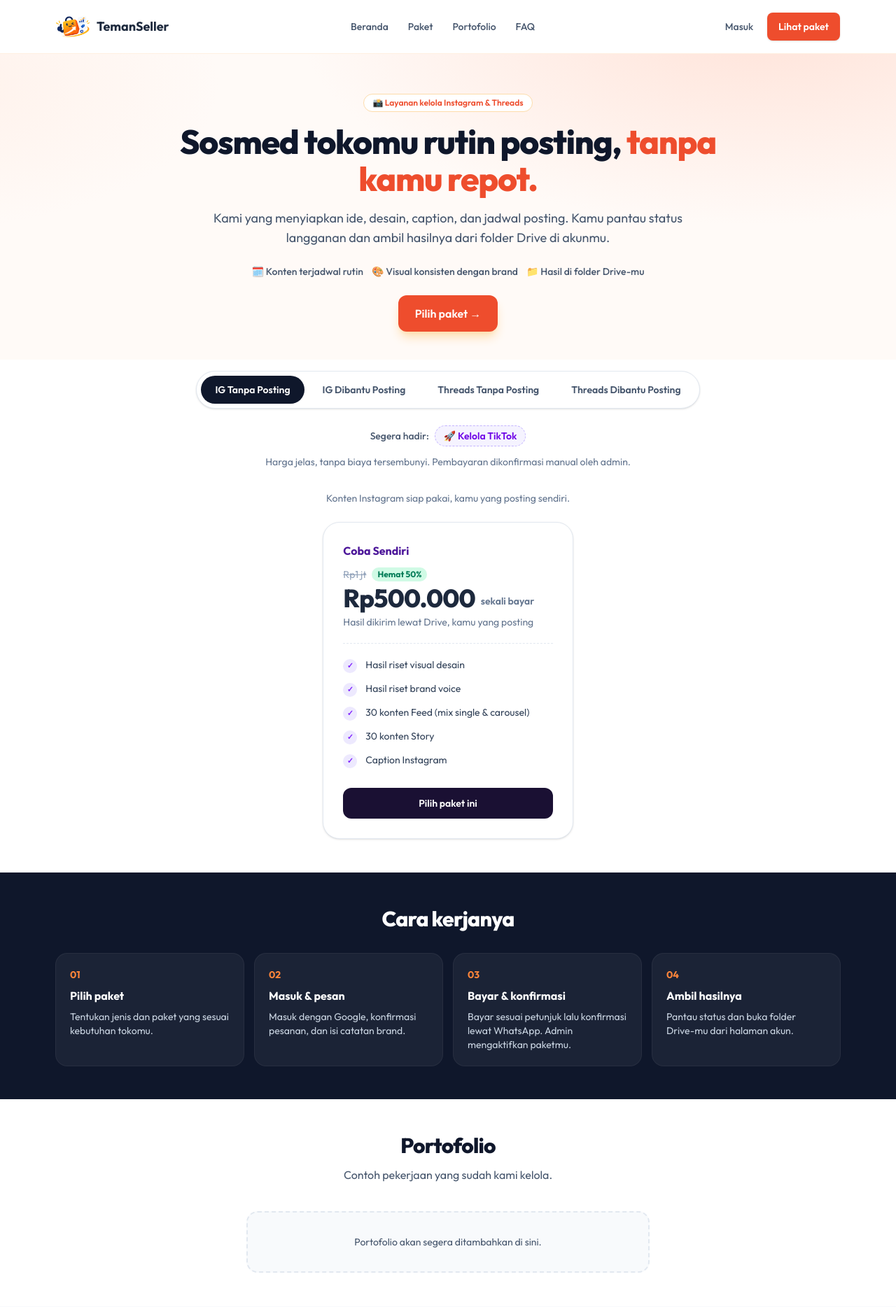
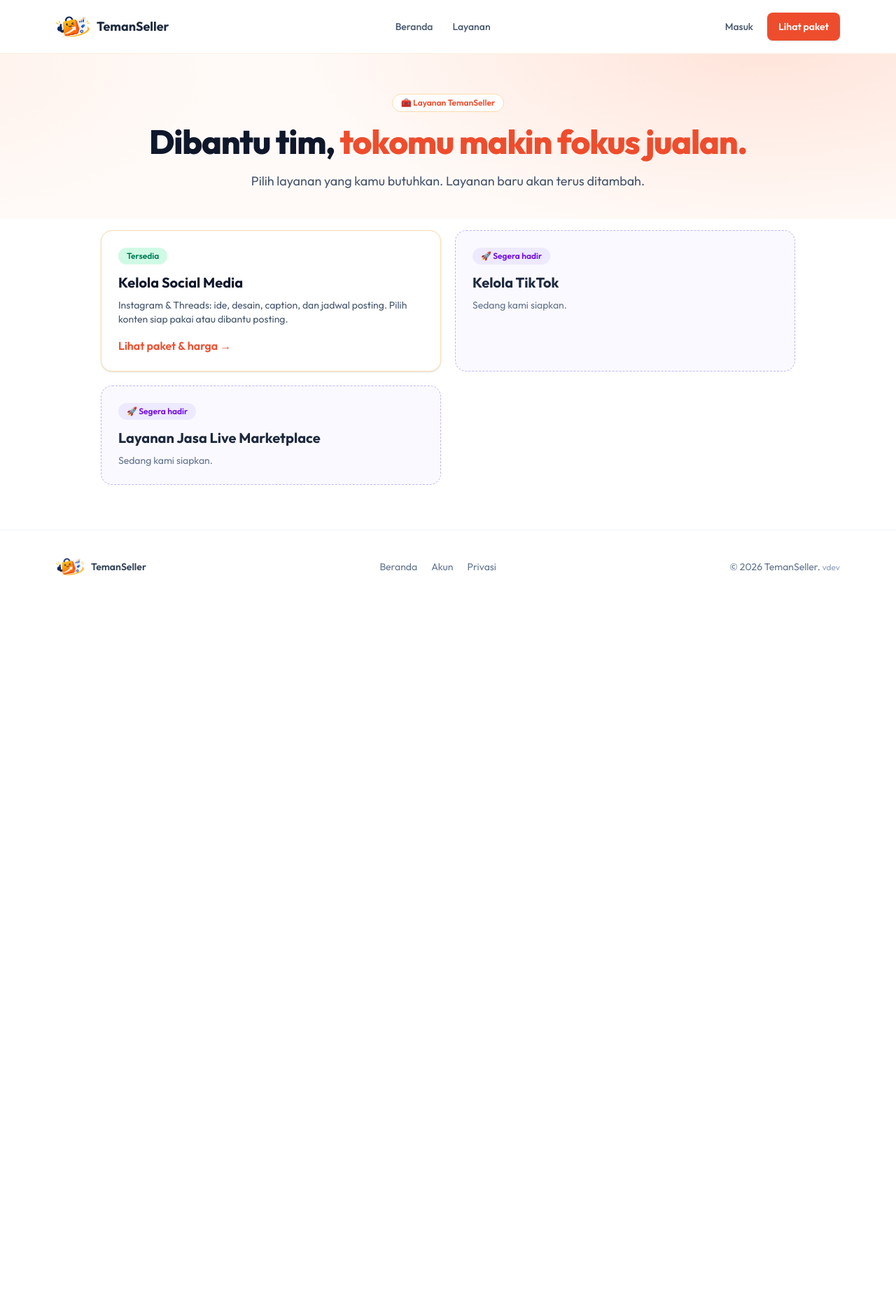
Before and after one commit to Rzzkan/spill-toko-server, a Laravel app: page /layanan in a window 1280 px wide. Shown: the top 1868 px of the page at 70% size. After the commit the page ends 823 px from the top, so only its background shows below. Run offline with Laravel 12, Linux system fonts and the light colour scheme; data comes from the database, SQL or seed files in the repository; data that the repository does not hold is empty; style sheets or scripts are compiled from the project's sources.

Commit message:
Layanan: /layanan jadi daftar layanan, paket pindah ke /layanan-kelola-sosmed, Segera hadir (TikTok di daftar, Live Marketplace di menu)
Co-Authored-By: Claude Sonnet 5.5 <noreply@anthropic.com>
Claude-Session: https://claude.ai/code/session_01UFrgoX3v5qNyNE2X11ivUq

```diff
--- a/app/Http/Controllers/Web/LayananController.php
+++ b/app/Http/Controllers/Web/LayananController.php
@@ -21,8 +21,15 @@ class LayananController extends Controller
             ->with(['plans' => fn ($q) => $q->where('is_active', true)->where('price', '>', 0)])->get()->filter(fn ($t) => $t->plans->isNotEmpty())->values();
         return view('public.layanan', [
             'types' => $types, 'portfolio' => ServicePortfolio::query()->where('is_active', true)->orderBy('sort')->orderByDesc('id')->get(),
-            'wa' => Layanan::waUrl(), 'hubUrl' => url('/'), 'soon' => Layanan::comingSoon(),
+            'wa' => Layanan::waUrl(), 'hubUrl' => url('/'),
         ]);
+    }
+
+    /** Daftar semua layanan: kelola sosmed (aktif) + layanan yang segera hadir. */
+    public function overview()
+    {
+        abort_unless(Layanan::enabled(), 404);
+        return view('public.layanan-index', ['soon' => Layanan::comingSoonAll(), 'wa' => Layanan::waUrl(), 'hubUrl' => url('/')]);
     }
 
     /** Gambar portofolio dari storage (tanpa storage:link). Versi di URL hanya untuk cache-busting. */
@@ -37,7 +44,7 @@ class LayananController extends Controller
     public function start(Request $r, int $plan)
     {
         abort_unless(Layanan::enabled(), 404);
-        if (!ServicePlan::orderable()->whereKey($plan)->exists()) return redirect()->route('layanan')->with('error', 'Paket tidak tersedia.');
+        if (!ServicePlan::orderable()->whereKey($plan)->exists()) return redirect()->route('layanan.sosmed')->with('error', 'Paket tidak tersedia.');
         $r->session()->put('layanan_plan', $plan);
         return $r->session()->has('customer_id') ? redirect()->route('portal.layanan') : redirect()->route('portal.login');
     }
--- a/app/Http/Controllers/Web/PublicController.php
+++ b/app/Http/Controllers/Web/PublicController.php
@@ -35,7 +35,7 @@ class PublicController extends Controller
         $on = \App\Services\Layanan::enabled();
         $types = $on ? \App\Models\ServiceType::query()->where('is_active', true)->orderBy('sort')->orderBy('id')
             ->with(['plans' => fn ($q) => $q->where('is_active', true)->where('price', '>', 0)])->get()->filter(fn ($t) => $t->plans->isNotEmpty())->values() : collect();
-        return view('public.hub', ['apps' => $apps, 'layananOn' => $on, 'layananTypes' => $types, 'layananSoon' => $on ? \App\Services\Layanan::comingSoon() : [],
+        return view('public.hub', ['apps' => $apps, 'layananOn' => $on, 'layananTypes' => $types, 'layananSoon' => $on ? \App\Services\Layanan::comingSoonMenu() : [],
             'layananFrom' => $on ? \App\Models\ServicePlan::orderable()->reorder()->min('price') : null]);
     }
 
--- a/app/Services/Layanan.php
+++ b/app/Services/Layanan.php
@@ -10,7 +10,24 @@ class Layanan
     /** Layanan yang segera hadir (mis. "Kelola TikTok"), dipisah koma di Pengaturan. Hanya info, tidak bisa dipesan. */
     public static function comingSoon(): array
     {
-        return array_values(array_filter(array_map(fn ($x) => mb_substr(trim($x), 0, 40), explode(',', (string) Settings::get('layanan.coming_soon', '')))));
+        return self::splitList((string) Settings::get('layanan.coming_soon', ''));
+    }
+
+    /** Layanan segera hadir yang tampil di dropdown menu Layanan (Pengaturan → "Segera hadir di menu"). */
+    public static function comingSoonMenu(): array
+    {
+        return self::splitList((string) Settings::get('layanan.coming_soon_menu', ''));
+    }
+
+    /** Gabungan semua layanan segera hadir (untuk halaman /layanan), tanpa duplikat. */
+    public static function comingSoonAll(): array
+    {
+        return array_values(array_unique(array_merge(self::comingSoon(), self::comingSoonMenu())));
+    }
+
+    private static function splitList(string $v): array
+    {
+        return array_values(array_filter(array_map(fn ($x) => mb_substr(trim($x), 0, 40), explode(',', $v))));
     }
 
     public static function waNumber(): string { return preg_replace('/\D+/', '', (string) Settings::get('layanan.wa_number', '')) ?? ''; }
--- a/app/Support/SettingDefs.php
+++ b/app/Support/SettingDefs.php
@@ -31,7 +31,8 @@ class SettingDefs
 
             // ---- layanan ----
             'layanan.enabled'      => ['group' => 'layanan', 'label' => 'Tampilkan layanan di situs', 'type' => 'bool', 'default' => '1', 'help' => 'Matikan untuk menyembunyikan tab Layanan dan menutup pemesanan.'],
-            'layanan.coming_soon'  => ['group' => 'layanan', 'label' => 'Layanan segera hadir', 'type' => 'text', 'default' => '', 'help' => 'Nama layanan yang akan datang, pisahkan dengan koma (mis. Kelola TikTok, Edit Video). Tampil sebagai info "Segera hadir" di menu dan halaman Layanan; kosongkan untuk menyembunyikan.'],
+            'layanan.coming_soon'  => ['group' => 'layanan', 'label' => 'Layanan segera hadir', 'type' => 'text', 'default' => '', 'help' => 'Nama layanan yang akan datang, pisahkan dengan koma (mis. Kelola TikTok, Edit Video). Tampil di halaman Layanan (/layanan); kosongkan untuk menyembunyikan.'],
+            'layanan.coming_soon_menu' => ['group' => 'layanan', 'label' => 'Segera hadir di menu Layanan', 'type' => 'text', 'default' => '', 'help' => 'Layanan yang tampil dengan label "Segera hadir" di dropdown menu Layanan (mis. Layanan Jasa Live Marketplace), pisahkan dengan koma. Juga ikut tampil di halaman Layanan; kosongkan untuk menyembunyikan.'],
             'layanan.wa_number'    => ['group' => 'layanan', 'label' => 'Nomor WhatsApp admin', 'type' => 'text', 'default' => '', 'help' => 'Format internasional tanpa + (contoh 6281234567890). Dipakai untuk tombol konsultasi & konfirmasi pesanan.'],
             'layanan.wa_template'  => ['group' => 'layanan', 'label' => 'Template pesan WhatsApp', 'type' => 'textarea', 'default' => "Halo TemanSeller, saya ingin konsultasi layanan kelola Instagram & Threads.", 'help' => 'Pesan awal saat calon pelanggan klik WhatsApp.'],
             'layanan.payment_info' => ['group' => 'layanan', 'label' => 'Info pembayaran', 'type' => 'textarea', 'default' => '', 'help' => 'Ditampilkan ke pelanggan setelah memesan (mis. rekening transfer). Pembayaran dikonfirmasi manual oleh admin.'],
--- a/resources/views/portal/layanan.blade.php
+++ b/resources/views/portal/layanan.blade.php
@@ -21,7 +21,7 @@
         <input type="hidden" name="plan" value="{{ $pending->id }}">
         <label class="block text-sm font-medium text-gray-700">Catatan untuk kami <span class="font-normal text-gray-400">(opsional)</span></label>
         <textarea name="note" rows="3" maxlength="1000" class="mt-1 w-full rounded-lg border border-gray-300 p-3 text-sm" placeholder="Nama akun Instagram/Threads, jenis produk, gaya yang disukai…"></textarea>
-        <div class="mt-3 flex gap-3"><button class="rounded-lg bg-brand-500 px-5 py-3 text-sm font-medium text-white hover:bg-brand-600">Konfirmasi pesanan</button><a href="{{ route('layanan') }}" class="rounded-lg border border-gray-300 px-5 py-3 text-sm text-gray-700">Batal</a></div>
+        <div class="mt-3 flex gap-3"><button class="rounded-lg bg-brand-500 px-5 py-3 text-sm font-medium text-white hover:bg-brand-600">Konfirmasi pesanan</button><a href="{{ route('layanan.sosmed') }}" class="rounded-lg border border-gray-300 px-5 py-3 text-sm text-gray-700">Batal</a></div>
     </form>
 </section>
 @endif
@@ -70,12 +70,12 @@
         <div class="text-3xl">📸</div>
         <h2 class="mt-2 font-semibold">Belum ada langganan layanan</h2>
         <p class="mt-1 text-sm text-gray-500">Pilih paket kelola Instagram &amp; Threads yang sesuai tokomu.</p>
-        <a href="{{ route('layanan') }}" class="mt-4 inline-block rounded-lg bg-brand-500 px-5 py-3 text-sm font-medium text-white hover:bg-brand-600">Lihat paket</a>
+        <a href="{{ route('layanan.sosmed') }}" class="mt-4 inline-block rounded-lg bg-brand-500 px-5 py-3 text-sm font-medium text-white hover:bg-brand-600">Lihat paket</a>
     </section>
     @endif
 @endforelse
 
 @if ($subs->isNotEmpty() && $enabled)
-    <p class="mt-6 text-sm text-gray-500">Mau tambah atau ganti paket? <a href="{{ route('layanan') }}#paket" class="text-brand-500">Lihat paket</a>.</p>
+    <p class="mt-6 text-sm text-gray-500">Mau tambah atau ganti paket? <a href="{{ route('layanan.sosmed') }}#paket" class="text-brand-500">Lihat paket</a>.</p>
 @endif
 @endsection
--- /dev/null
+++ b/resources/views/public/layanan-index.blade.php
@@ -0,0 +1,67 @@
+@php
+    $login = url('/login');
+@endphp
+<!DOCTYPE html>
+<html lang="id" class="scroll-smooth">
+<head>
+    <meta charset="utf-8">
+    <meta name="viewport" content="width=device-width, initial-scale=1">
+    <link rel="icon" href="{{ asset('favicon.ico') }}"><link rel="apple-touch-icon" href="{{ asset('img/brand/temanseller-180.png') }}">
+    <title>Layanan — TemanSeller</title>
+    <meta name="description" content="Layanan TemanSeller untuk seller online: kelola sosial media Instagram &amp; Threads, dan layanan lain yang segera hadir.">
+    <meta property="og:title" content="Layanan — TemanSeller">
+    <meta property="og:description" content="Kelola sosial media tokomu bersama TemanSeller.">
+    @vite(['resources/css/app.css'])
+    <style>
+        body{font-family:'Outfit',system-ui,sans-serif}
+        .grad{background:radial-gradient(1100px 480px at 85% -10%,#ffe3d9 0,transparent 60%),radial-gradient(800px 380px at -10% 10%,#fff1ea 0,transparent 55%),#fffaf7}
+        summary::-webkit-details-marker{display:none}
+        details[open] .chev{transform:rotate(180deg)}
+    </style>
+</head>
+<body class="bg-white text-slate-800 antialiased">
+
+<header class="sticky top-0 z-50 border-b border-orange-100/70 bg-white/85 backdrop-blur">
+    <div class="mx-auto flex max-w-6xl items-center justify-between px-4 py-3.5">
+        <x-brand :href="$hubUrl" size="size-12" class="text-lg" />
+        <nav class="hidden items-center gap-7 text-sm font-medium text-slate-600 md:flex"><a href="{{ $hubUrl }}" class="hover:text-[#ee4d2d]">Beranda</a><a href="#layanan" class="hover:text-[#ee4d2d]">Layanan</a></nav>
+        <div class="flex items-center gap-2"><a href="{{ $login }}" class="hidden rounded-lg px-3 py-2 text-sm font-medium text-slate-600 hover:text-[#ee4d2d] sm:block">Masuk</a><a href="{{ route('layanan.sosmed') }}#paket" class="rounded-lg bg-[#ee4d2d] px-4 py-2.5 text-sm font-semibold text-white shadow-sm hover:bg-[#d7401f]">Lihat paket</a></div>
+    </div>
+</header>
+
+<section class="grad">
+    <div class="mx-auto max-w-4xl px-4 pb-8 pt-10 text-center lg:pb-10 lg:pt-14">
+        <span class="inline-flex items-center gap-2 rounded-full border border-orange-200 bg-white px-3 py-1 text-xs font-semibold text-[#ee4d2d]">🧰 Layanan TemanSeller</span>
+        <h1 class="mt-4 text-3xl font-extrabold leading-[1.1] tracking-tight text-slate-900 sm:text-5xl">Dibantu tim, <span class="text-[#ee4d2d]">tokomu makin fokus jualan.</span></h1>
+        <p class="mx-auto mt-4 max-w-2xl text-base text-slate-600 sm:text-lg">Pilih layanan yang kamu butuhkan. Layanan baru akan terus ditambah.</p>
+    </div>
+</section>
+
+<section id="layanan" class="pb-16 pt-4">
+    <div class="mx-auto grid max-w-5xl gap-5 px-4 sm:grid-cols-2">
+        <a href="{{ route('layanan.sosmed') }}" class="group flex flex-col rounded-2xl border border-orange-200 bg-white p-6 shadow-sm transition hover:-translate-y-0.5 hover:shadow-lg">
+            <span class="inline-flex w-fit rounded-full bg-emerald-100 px-3 py-1 text-xs font-semibold text-emerald-700">Tersedia</span>
+            <h2 class="mt-3 text-xl font-bold text-slate-900">Kelola Social Media</h2>
+            <p class="mt-2 flex-1 text-sm text-slate-600">Instagram &amp; Threads: ide, desain, caption, dan jadwal posting. Pilih konten siap pakai atau dibantu posting.</p>
+            <span class="mt-4 font-semibold text-[#ee4d2d]">Lihat paket &amp; harga →</span>
+        </a>
+        @foreach ($soon as $x)
+            <div class="flex flex-col rounded-2xl border border-dashed border-violet-300 bg-violet-50/50 p-6">
+                <span class="inline-flex w-fit rounded-full bg-violet-100 px-3 py-1 text-xs font-semibold text-violet-700">🚀 Segera hadir</span>
+                <h2 class="mt-3 text-xl font-bold text-slate-800">{{ $x }}</h2>
+                <p class="mt-2 flex-1 text-sm text-slate-500">Sedang kami siapkan. @if ($wa)Mau diberi kabar saat sudah tersedia? Hubungi kami lewat WhatsApp.@endif</p>
+                @if ($wa)<a href="{{ $wa }}" target="_blank" rel="noopener" class="mt-4 font-semibold text-violet-700 hover:underline">Hubungi via WhatsApp →</a>@endif
+            </div>
+        @endforeach
+    </div>
+</section>
+
+<footer class="border-t border-slate-100 bg-white">
+    <div class="mx-auto flex max-w-6xl flex-col items-center justify-between gap-4 px-4 py-8 text-sm text-slate-500 sm:flex-row">
+        <x-brand size="size-10" class="font-semibold text-slate-700" />
+        <div class="flex flex-wrap justify-center gap-5"><a href="{{ $hubUrl }}" class="hover:text-[#ee4d2d]">Beranda</a><a href="{{ $login }}" class="hover:text-[#ee4d2d]">Akun</a><a href="{{ url('/privasi') }}" class="hover:text-[#ee4d2d]">Privasi</a></div>
+        <div>© {{ date('Y') }} TemanSeller. <span class="text-xs text-slate-400">v{{ config('temanseller.version') }}</span></div>
+    </div>
+</footer>
+</body>
+</html>
--- a/resources/views/public/layanan.blade.php
+++ b/resources/views/public/layanan.blade.php
@@ -33,7 +33,7 @@
     <div class="mx-auto flex max-w-6xl items-center justify-between px-4 py-3.5">
         <x-brand :href="$hubUrl" size="size-12" class="text-lg" />
         <nav class="hidden items-center gap-7 text-sm font-medium text-slate-600 md:flex">
-            <a href="{{ $hubUrl }}" class="hover:text-[#ee4d2d]">Beranda</a><a href="#paket" class="hover:text-[#ee4d2d]">Paket</a><a href="#portofolio" class="hover:text-[#ee4d2d]">Portofolio</a><a href="#faq" class="hover:text-[#ee4d2d]">FAQ</a>
+            <a href="{{ $hubUrl }}" class="hover:text-[#ee4d2d]">Beranda</a><a href="{{ route('layanan') }}" class="hover:text-[#ee4d2d]">Semua layanan</a><a href="#paket" class="hover:text-[#ee4d2d]">Paket</a><a href="#portofolio" class="hover:text-[#ee4d2d]">Portofolio</a><a href="#faq" class="hover:text-[#ee4d2d]">FAQ</a>
         </nav>
         <div class="flex items-center gap-2">
             <a href="{{ $login }}" class="hidden rounded-lg px-3 py-2 text-sm font-medium text-slate-600 hover:text-[#ee4d2d] sm:block">Masuk</a>
@@ -74,9 +74,6 @@
                     @endforeach
                 </div>
             </div>
-            @if (!empty($soon))
-                <div class="mt-4 flex flex-wrap items-center justify-center gap-2 text-sm text-slate-600"><span class="font-medium">Segera hadir:</span>@foreach ($soon as $x)<span class="inline-flex items-center gap-1.5 rounded-full border border-dashed border-violet-300 bg-violet-50 px-3 py-1 font-semibold text-violet-700">🚀 {{ $x }}</span>@endforeach</div>
-            @endif
             <p class="mt-3 text-center text-sm text-slate-500">Harga jelas, tanpa biaya tersembunyi. Pembayaran dikonfirmasi manual oleh admin.</p>
             @foreach ($types as $i => $t)
                 <div data-panel="{{ $t->slug }}" role="tabpanel" class="mt-8 {{ $i === 0 ? '' : 'hidden' }}">
--- a/routes/web.php
+++ b/routes/web.php
@@ -9,7 +9,8 @@ use Illuminate\Support\Facades\Route;
 
 Route::get('/', [\App\Http\Controllers\Web\PublicController::class, 'home'])->name('home');
 Route::get('/shofee', [\App\Http\Controllers\Web\PublicController::class, 'shofee'])->name('shofee');
-Route::get('/layanan', [\App\Http\Controllers\Web\LayananController::class, 'index'])->name('layanan');
+Route::get('/layanan', [\App\Http\Controllers\Web\LayananController::class, 'overview'])->name('layanan');
+Route::get('/layanan-kelola-sosmed', [\App\Http\Controllers\Web\LayananController::class, 'index'])->name('layanan.sosmed');
 Route::get('/layanan/pesan/{plan}', [\App\Http\Controllers\Web\LayananController::class, 'start'])->whereNumber('plan')->name('layanan.start');
 Route::get('/layanan/gambar/{id}/{v}', [\App\Http\Controllers\Web\LayananController::class, 'image'])->whereNumber('id')->name('layanan.image');
 Route::get('/marketplace-audit', [\App\Http\Controllers\Web\AuditController::class, 'landing'])->name('audit.landing');
```
Also changed, not shown: resources/views/public/hub.blade.php (+4 -4 lines), tests/Feature/LayananTest.php (+14 -13 lines), tests/Feature/RefactorSafetyTest.php (+1 -1 lines), database/migrations/2026_11_06_000500_seed_layanan_coming_soon_menu.php (added), 3 other files.
